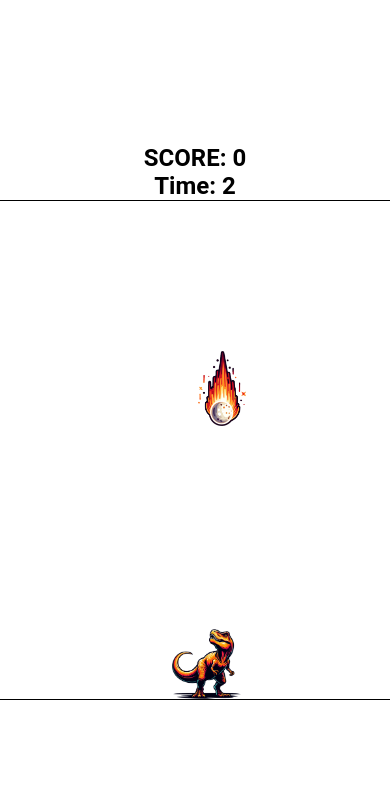
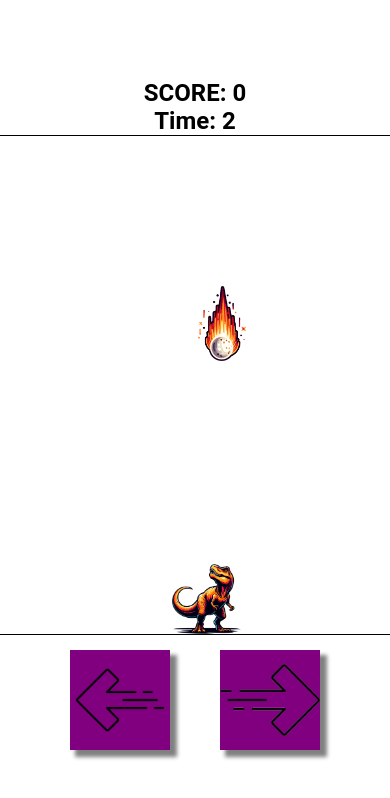
Before and after one commit to KrystianOstr/dinoDisaster, a plain HTML site: page index.html in a window 390 px wide. Both pictures are taken after a click on the button "START GAME". Shown: the top 798 px of the page. Drawn offline with Linux system fonts and the light colour scheme.

Commit message:
Added controls for mobile

```diff
--- a/index.html
+++ b/index.html
@@ -16,6 +16,10 @@
       <div class="game-area">
         <div class="player"></div>
       </div>
+      <div class="controls-box">
+        <button id="leftButton"></button>
+        <button id="rightButton"></button>
+      </div>
       <div class="result-box flex-column-center hidden">
         <h2>GameOver!</h2>
         <!-- <h2>Your score: <span class="result"></span></h2> -->
--- a/index.js
+++ b/index.js
@@ -132,11 +132,20 @@ function checkCollision(player, enemy) {
 }
 
 function startGame() {
+  if (isMobile()) {
+    document
+      .querySelector("#leftButton")
+      .addEventListener("touchstart", handleKeyDown);
+    document
+      .querySelector("#leftButton")
+      .addEventListener("touchend", handleKeyUp);
+  } else {
+    document.addEventListener("keydown", handleKeyDown);
+    document.addEventListener("keyup", handleKeyUp);
+  }
+
   document.querySelector(".button-box").classList.add("hidden");
   document.querySelector(".game-container").classList.remove("hidden");
-
-  document.addEventListener("keydown", handleKeyDown);
-  document.addEventListener("keyup", handleKeyUp);
 
   const updateInterval = setInterval(moveHero, 16);
 
@@ -162,6 +171,22 @@ function handleKeyUp(e) {
   if (e.key === "ArrowRight") movingRight = false;
 }
 
+function isMobileScreen() {
+  return window.innerWidth <= 800 && window.innerHeight <= 600;
+}
+
+function isTouchDevice() {
+  return "ontouchstart" in window || navigator.maxTouchPoints > 0;
+}
+
+function isMobileUserAgent() {
+  return /Mobi|Android/i.test(navigator.userAgent);
+}
+
+function isMobile() {
+  return isMobileScreen() || isTouchDevice() || isMobileUserAgent();
+}
+
 function moveHero() {
   if (movingLeft && playerPosition >= 10) {
     playerPosition -= playerSpeed;
--- a/style.css
+++ b/style.css
@@ -4,6 +4,36 @@
   box-sizing: border-box;
 }
 
+.controls-box {
+  display: flex;
+  align-items: center;
+  justify-content: space-around;
+  width: 300px;
+}
+
+#leftButton,
+#rightButton {
+  width: 100px;
+  height: 100px;
+  font-size: 24px;
+  z-index: 10;
+}
+#leftButton {
+  align-self: flex-start;
+  justify-self: start;
+  background-image: url("./arrowLeft.png");
+  background-position: center;
+  background-size: contain;
+  background-repeat: no-repeat;
+}
+#rightButton {
+  align-self: flex-end;
+  justify-self: start;
+  background-image: url("./arrowRight.png");
+  background-position: center;
+  background-size: contain;
+  background-repeat: no-repeat;
+}
 h2 {
   font-family: "roboto";
 }
```
Also changed, not shown: arrowLeft.png (added), arrowRight.png (added).
